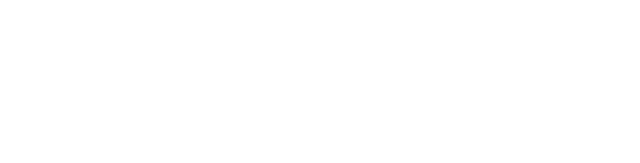
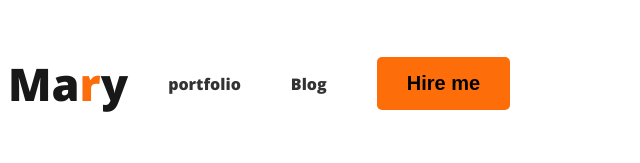
Before and after one commit to AchikCM/web-deploper-prol, a plain HTML site: page index.html in a window 1280 px wide. Shown: the whole page, without its empty margins (0-640 px from the left). Drawn offline with nearby package versions, Linux system fonts and the light colour scheme.

Commit message:
some add

```diff
--- a/index.html
+++ b/index.html
@@ -5,11 +5,22 @@
     <meta charset="UTF-8">
     <meta name="viewport" content="width=device-width, initial-scale=1.0">
     <title>webfirl</title>
+    <link rel="preconnect" href="https://fonts.googleapis.com">
+    <link rel="preconnect" href="https://fonts.gstatic.com" crossorigin>
+    <link href="https://fonts.googleapis.com/css2?family=Open+Sans:wght@800&display=swap" rel="stylesheet">
+    <link rel="stylesheet" href="style.css">
 </head>
 
 <body>
     <header>
-
+        <nav>
+            <h3 class="nav-title">Ma<span class="text-p">r</span>y</h3>
+            <ul>
+                <li><a href="">portfolio</a></li>
+                <li><a href="">Blog</a></li>
+                <li><button class="btn-primary">Hire me</button></li>
+            </ul>
+        </nav>
     </header>
     <main>
 
--- /dev/null
+++ b/style.css
@@ -0,0 +1,48 @@
+nav {
+    display: flex;
+    justify-content: s;
+    align-items: center;
+
+}
+
+body {
+    font-family: 'Open Sans', sans-serif;
+}
+
+.nav-title {
+    color: var(--Dark-01, #181818);
+
+    font-family: Open Sans;
+    font-size: 45px;
+    font-style: normal;
+    font-weight: 800;
+    line-height: normal;
+}
+
+.text-p {
+    color: #FD6E0A;
+}
+
+nav>ul {
+    display: flex;
+    align-items: center;
+}
+
+nav li {
+    list-style: none;
+    margin-right: 50px;
+}
+
+nav a {
+    text-decoration: none;
+    color: #333;
+}
+
+.btn-primary {
+    border-radius: 5px;
+    background: #FD6E0A;
+    border: 0;
+    font-size: 20px;
+    font-weight: 700;
+    padding: 15px 30px;
+}
```
